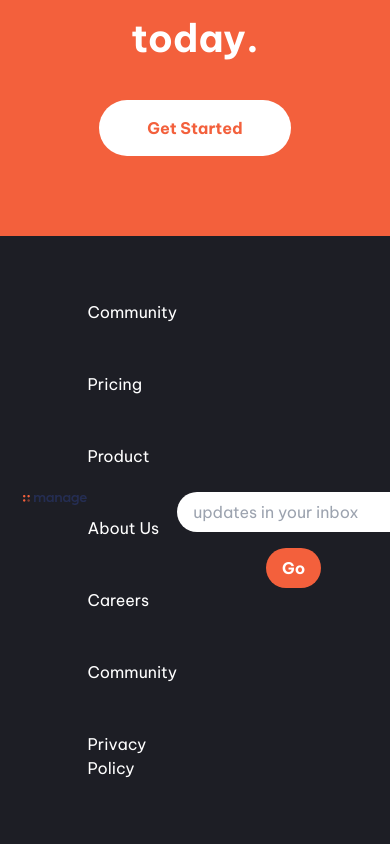
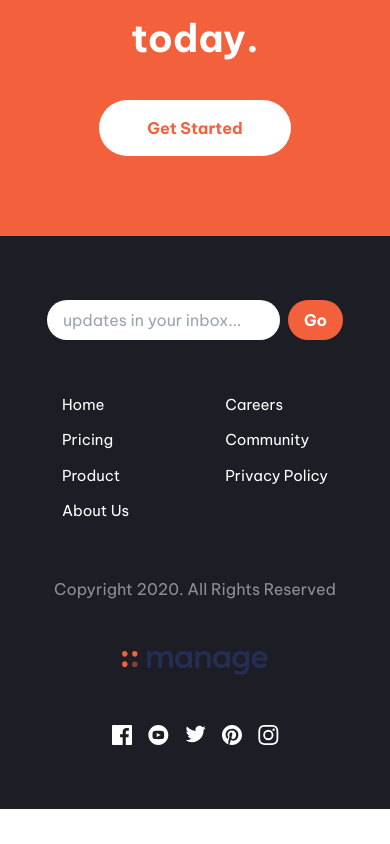
Before and after one commit to iRaYzEn/landing-page, a Next.js app: page / in a window 390 px wide. Shown: the part 2742-3586 px from the top of the page. After the commit the page ends 3551 px from the top, so only its background shows below. Built offline with nearby package versions, Linux system fonts and the light colour scheme.

Commit message:
making the footer more responsive

```diff
--- a/app/globals.css
+++ b/app/globals.css
@@ -110,3 +110,11 @@ body {
 .section-gap:has(.cursel) .get-started {
     display: block;
 }
+
+.list-wrapper {
+    display: flex;
+    gap: 13px;
+    flex-wrap: wrap;
+    flex-direction: column;
+    font-size: 15px;
+}
--- a/app/page.tsx
+++ b/app/page.tsx
@@ -110,10 +110,13 @@ export default function Home() {
                 </div>
             </section>
             <footer className="bg-[#1D1E25] text-white py-16">
-                <div className="wrapper flex justify-between items-center">
-                    <div className="flex flex-wrap gap-20">
-                        <Image src={logo} alt="logo" />
-                        <div className="flex gap-4">
+                <div className="wrapper flex justify-center sm:justify-between
+                    items-center gap-[54px] sm:flex-nowrap flex-wrap-reverse">
+                    <div className="flex flex-wrap-reverse
+                        gap-[50px]  flex-col">
+                        <p className="opacity-50 block sm:hidden">Copyright 2020. All Rights Reserved</p>
+                        <Image className="mx-auto" src={logo} alt="logo" />
+                        <div className="flex gap-4 mx-auto">
                             <Link href="#" >
                                 <Image src={facebook} alt="logo" />
                             </Link>
@@ -132,20 +135,22 @@ export default function Home() {
                         </div>
                     </div>
                     <div>
-                        <ul className="flex gap-12 flex-wrap">
+                        <ul className="flex gap-24 flex-wrap  flex-row justify-between sm:flex-nowrap ">
+                            <div className="list-wrapper">
                                 <li>
-                                <Link href="#">Community</Link>
+                                    <Link href="#">Home</Link>
                                 </li>
                                 <li>
                                     <Link href="#">Pricing</Link>
                                 </li>
-
                                 <li>
                                     <Link href="#">Product</Link>
                                 </li>
                                 <li>
                                     <Link href="#">About Us</Link>
                                 </li>
+                            </div>
+                            <div className="list-wrapper">
                                 <li>
                                     <Link href="#">Careers</Link>
                                 </li>
@@ -156,13 +161,16 @@ export default function Home() {
                                 <li>
                                     <Link href="#">Privacy Policy</Link>
                                 </li>
+                            </div>
                         </ul>
 
                     </div>
-                    <div className="flex flex-wrap gap-4 justify-center">
-                        <input type="email" placeholder="updates in your inbox" className="rounded-full px-[1em] py-[.5em]" />
+                    <div className="flex flex-col gap-16">
+                        <div className="flex gap-2">
+                            <input type="email" placeholder="updates in your inbox..." className="rounded-full px-[1em] py-[.5em]" />
                             <button className="py-[0.5em] px-[1em] rounded-full font-bold text-[1rem] bg-[#F3603C]">Go</button>
-                        <p className="hidden lg:block">Copyright 2020. All Rights Reserved</p>
+                        </div>
+                        <p className="opacity-50 hidden sm:block text-[13px] self-end">Copyright 2020. All Rights Reserved</p>
                     </div>
 
                 </div>
```
Also changed, not shown: 1 other file (tests, documents, lock files or other folders). Lines whose indentation alone changed are shown as unchanged.
